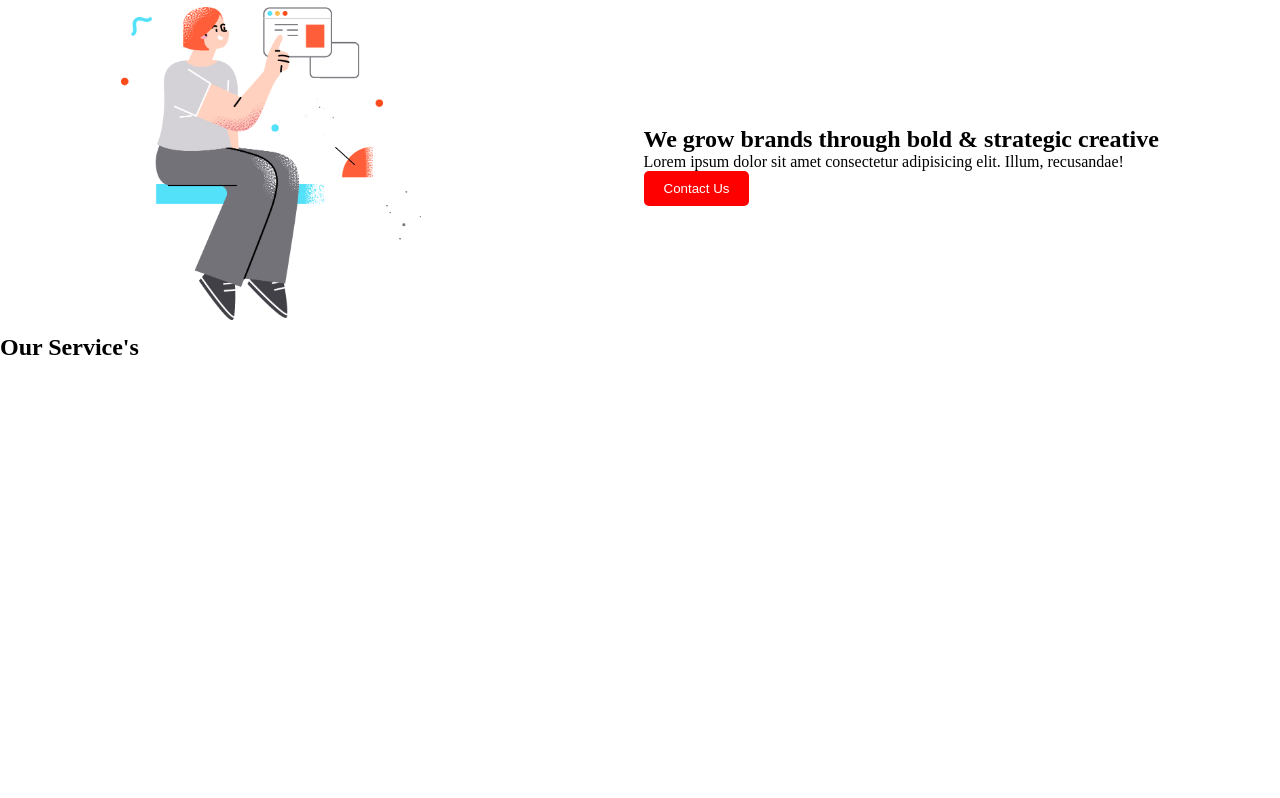
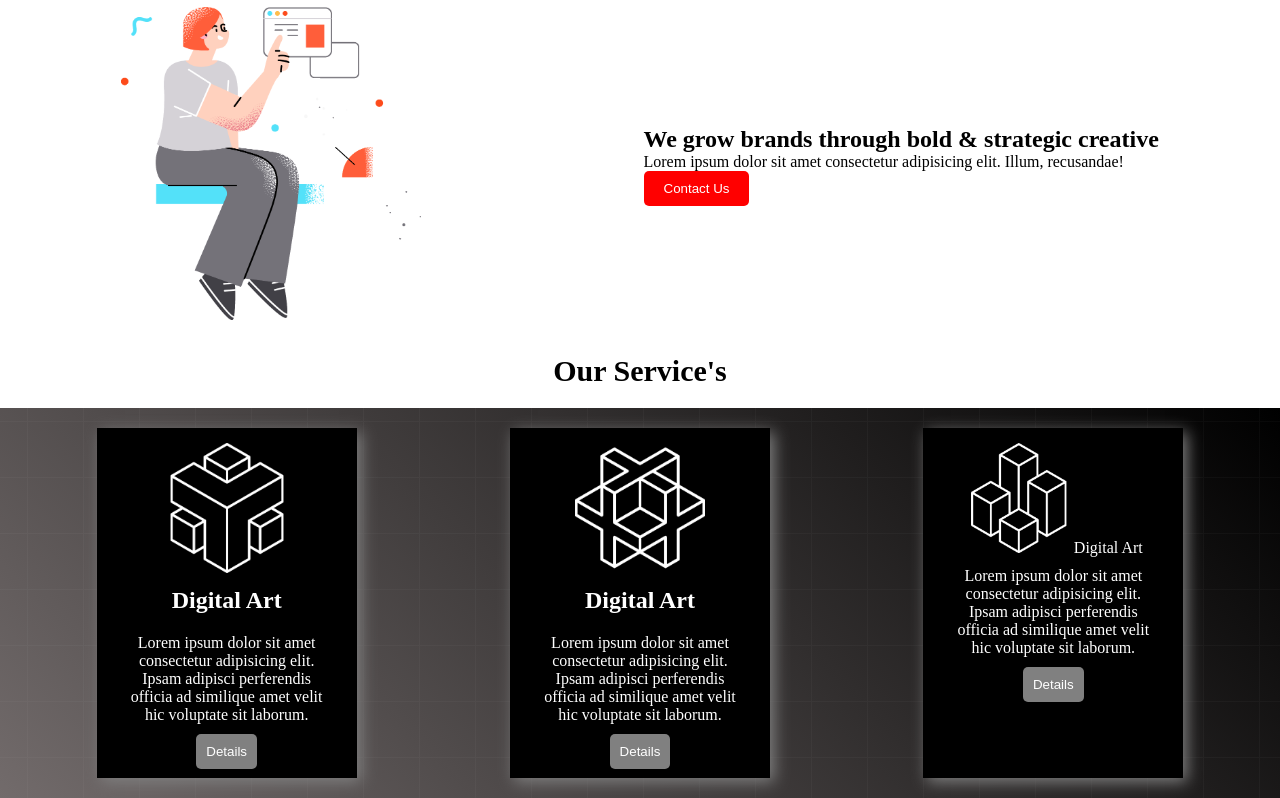
Before and after one commit to abdurrahim7/my-first-conceptual-project-pracpractice-, a plain HTML site: page index.html in a window 1280 px wide. Shown: the part 930-1728 px from the top of the page. Before the commit the page ends 1645 px from the top, so only its background shows below. Drawn offline with Linux system fonts and the light colour scheme.

```diff
--- a/index.html
+++ b/index.html
@@ -59,18 +59,33 @@
     </section>
 
     <section>
-        <h2>Our Service's</h2>
+        <h1 class="head">Our Service's</h1>
 
-        <div class="service container">
-            <div class="logo-photo">
-                <img src="./icons/0.png" alt="">
+        <div class="service-container">
+            <div class="box">
+                <img class="icon" src="./icons/0.png" alt="">
+                <h2 class="rahim">Digital Art</h2>
+                <p class="rahim">Lorem ipsum dolor sit amet consectetur adipisicing elit. Ipsam adipisci perferendis officia ad similique amet velit hic voluptate sit laborum.</p>
+                <button class="btn box-btn">Details</button>
 
             </div>
             <div>
+                <div class="box">
+                    <img class="icon" src="./icons/1.png" alt="">
+                    <h2 class="rahim">Digital Art</h2>
+                    <p class="rahim">Lorem ipsum dolor sit amet consectetur adipisicing elit. Ipsam adipisci perferendis officia ad similique amet velit hic voluptate sit laborum.</p>
+                    <button class="btn box-btn">Details</button>
 
+                </div>
             </div>
             <div>
+                <div class="box">
+                    <img class="icon icon-box" src="./icons/2.png" alt=">
+                    <h2 class="rahim">Digital Art</h2>
+                    <p class="rahim">Lorem ipsum dolor sit amet consectetur adipisicing elit. Ipsam adipisci perferendis officia ad similique amet velit hic voluptate sit laborum.</p>
+                    <button class="btn box-btn">Details</button>
 
+                </div>
             </div>
 
         </div>
--- a/style.css
+++ b/style.css
@@ -76,3 +76,39 @@
     border: none;
     border-radius: 5px;
 }
+.head{
+    text-align: center;
+    font-size: 30px;
+    padding: 10px;
+    margin: 10px;
+}
+.box{
+    width: 230px;
+    height: 320px;
+    box-shadow: 4px 4px 15px gray;
+    text-align: center;
+    background-color: #000;
+    color: white;
+    padding: 15px;
+
+}
+.icon{
+    width: 130px;
+}
+.box-btn{
+    background-color: gray;
+    padding: 10px;
+}
+.rahim{
+    padding: 10px;
+}
+.icon-box{
+    width: 110px;
+}
+.service-container{
+    display: flex;
+    justify-content: space-around;
+    padding: 20px;
+    background-image: url("./images/background.png"),
+    linear-gradient(45deg,#726b6b,#000);
+}
```
